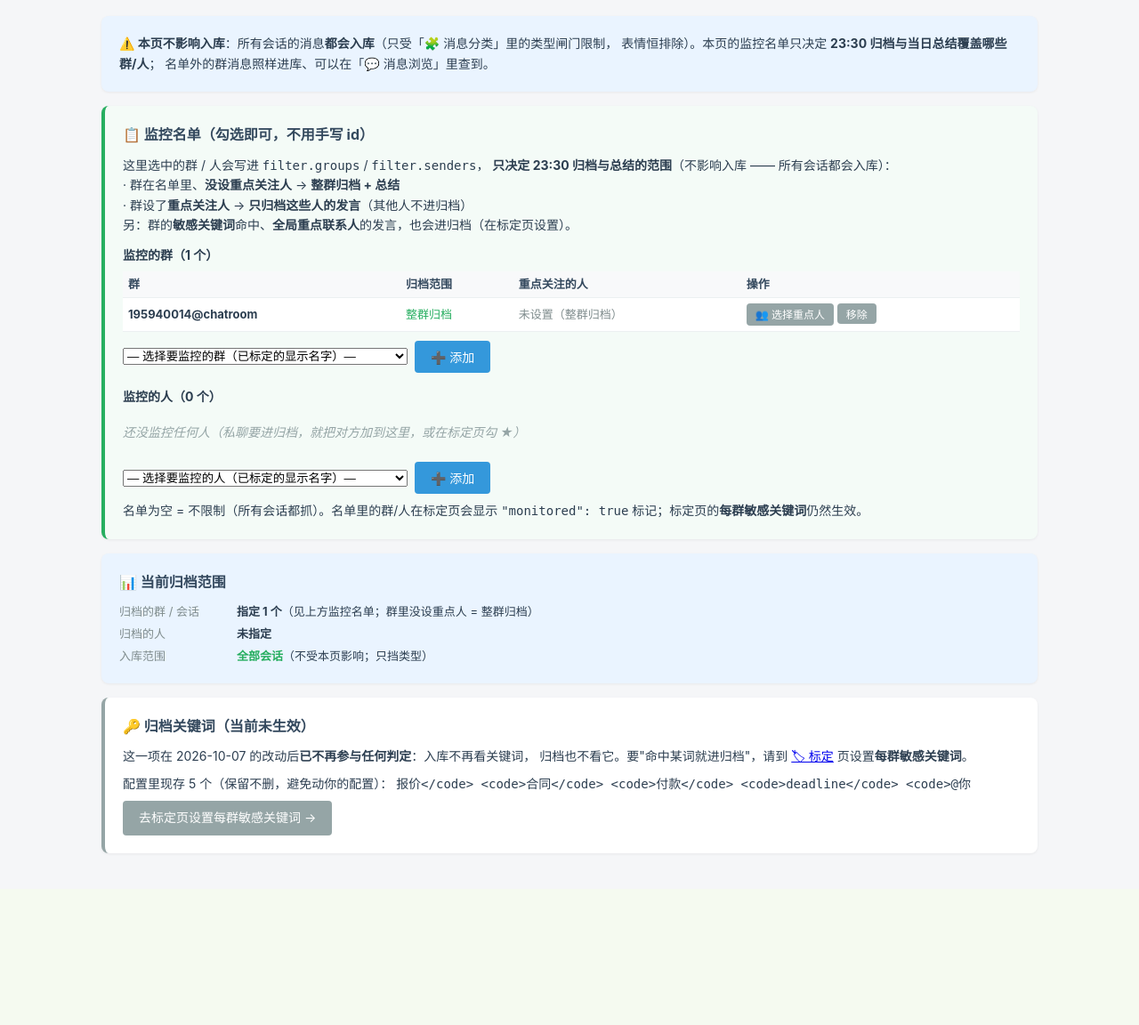
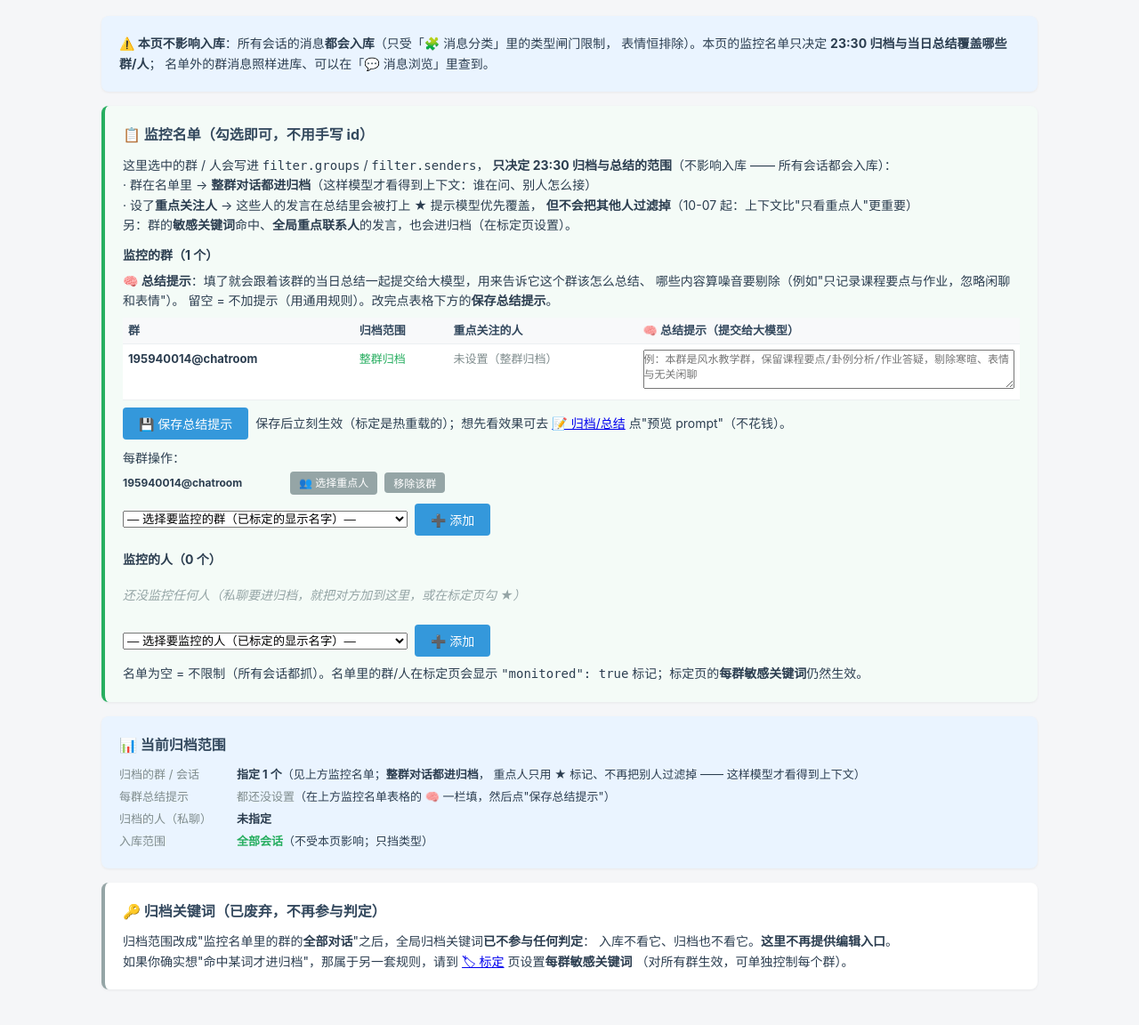
Before and after one commit to jiangbocn-sys/WeChatFerryTool, a Flask app: page /filter in a window 1280 px wide. Shown: the part 136-1288 px from the top of the page at 89% size. Before the commit the page ends 1096 px from the top, so only its background shows below. Run offline with Flask 3, Linux system fonts and the light colour scheme.

Commit message:
feat(web): 每群"总结提示"改到「监控规则」页维护 + 修正重点人过时文案
用户要求（2026-10-07）：归档范围已经是"监控名单里的群的全部对话"，所以"总结提示"更该
放在监控规则页（那页本来就按监控名单逐群列出），并且"这一栏可以改成总结提示词，允许用户编辑保存"。

改动：
- web/templates/_monitor_block.html：监控名单表格新增「🧠 总结提示」列
  （每群 <textarea name="hint_<群id>">），整张表包进 action=save_hints 的 form，
  下方「💾 保存总结提示」；表格里的"移除重点人/移出监控名单"按钮挪到表格外的操作区
  （HTML 不允许 form 嵌套；原本按钮用 form 包着，加了外层 form 后必须挪走）。
- web/app.py：
  * _config_context() 的 group_rows 增加 hint 字段；
  * config_filter_save() 新增 action=save_hints：按 hint_<群id> 全量保存，**只处理监控名单里的群**，
    清空即删除该键（不留空串），并写注释说明语义。
- web/templates/filter.html：「归档关键词（已废弃）」卡片改成说明文字 + 去标定页的指引，
  不再提供编辑表单；"当前归档范围"卡片新增"每群总结提示"状态行。
- web/templates/labels.html：保留标定页的 🧠 入口（同一份数据），文案指引"日常建议在监控规则页维护"。
- **修正过时文案**（与 10-07 新语义矛盾，且用户三个监控群都设了重点人 → 真在误导）：
  _monitor_block.html、config_focus.html 里"设了重点人就只归档这些人"改为
  "整群归档 + 这些人的发言打 ★"；config_focus_page 的 docstring 同步；
  重点人页"当前规则"新增 🧠 总结提示 状态。

回归：新增 tests/regression/wft_summary_hint_monitor_check.py（入口/保存/清空/只写名单内的群/
保存后立刻进 prompt/★ 语义与文案）；wft_monitor_check 与 wft_formstruct_check 按新语义更新
（form 数 4→5；断言改到 /filter 上，/config 只有入口卡片）。
全套 ALL 32 SUITES PASSED。

排错记录：断言曾插在"加群"之前（名单还空着）导致误判；测试名里的 emoji（🧠）在 GBK 控制台
print 时 UnicodeEncodeError 崩溃（单跑正常、run_all 失败）—— 已去掉 emoji 并给 check() 加降级。

```diff
--- a/web/app.py
+++ b/web/app.py
@@ -315,6 +315,8 @@ def _config_context() -> dict:
             "important": bool(ent.get("important")),
             "keywords": len([k for k in (ent.get("keywords") or []) if str(k).strip()]),
             "focus": [{"id": m, "name": disp("senders", m)} for m in focus],
+            # 每群"总结提示"：跟着当日总结一起提交给 LLM（存在 labels.groups.<gid>.summary_hint）
+            "hint": str(ent.get("summary_hint") or ""),
         })
     sender_rows = [{"id": s, "name": disp("senders", s)} for s in mon_senders]
 
@@ -1016,7 +1018,11 @@ def create_app() -> Flask:
 
     @app.route("/config/focus/<gid>")
     def config_focus_page(gid: str):
-        """某个群的重点关注人选择页（勾选式）。一个都不勾 = 整群归档。"""
+        """某个群的重点关注人选择页（勾选式）。
+
+        ⚠️ 10-07 起语义变了：重点人**不再过滤归档范围**（监控名单里的群一律整群归档，
+        因为总结需要上下文），勾选的作用是"在总结里打 ★"。页面文案已同步。
+        """
         cfg = load_config()
         labels = load_labels()
         g = (labels.get("groups") or {}).get(gid) or {}
@@ -1056,17 +1062,19 @@ def create_app() -> Flask:
             gname=((g.get("name") or "").strip() or gid),
             focus=focus, senders=senders,
             n_keywords=len([k for k in (g.get("keywords") or []) if str(k).strip()]),
+            hint=str(g.get("summary_hint") or ""),
         )
 
     @app.route("/config/filter/save", methods=["POST"])
     def config_filter_save():
-        """监控名单的增删改（群 / 人 / 每个群的重点关注人）。
+        """监控名单的增删改（群 / 人 / 每个群的重点关注人 / 每群总结提示）。
 
         一次请求只做一件事（`action` 决定），避免大表单里改一处丢一处：
           add_group / remove_group        —— 监控的群
           add_sender / remove_sender      —— 监控的人
           set_focus                       —— 某个群的重点关注人（复选框全量替换）
           focus_add / focus_remove        —— 单个重点成员的增删
+          save_hints                      —— **每群总结提示**（按 `hint_<群id>` 字段全量提交）
         """
         cfg = load_config()
         filt = cfg.setdefault("filter", {})
@@ -1109,6 +1117,25 @@ def create_app() -> Flask:
             filt["senders"] = [x for x in _lst("senders") if x != sid]
             if sid in (labels.get("senders") or {}):
                 labels["senders"][sid]["monitored"] = False
+        elif action == "save_hints":
+            # 每群总结提示：字段名 hint_<群id>，一次提交所有监控群的提示。
+            # ⚠️ 只处理**监控名单里**的群，避免页面之外的字段被顺手写进来。
+            saved_n = 0
+            for gkey in _lst("groups"):
+                field = f"hint_{gkey}"
+                if field not in request.form:
+                    continue
+                raw = request.form.get(field) or ""
+                hint = raw.replace("\r\n", "\n").replace("\r", "\n").strip("\n")
+                ent = lab_groups.setdefault(gkey, {})
+                ent.setdefault("name", gkey)
+                if hint.strip():
+                    ent["summary_hint"] = hint
+                else:
+                    ent.pop("summary_hint", None)   # 清空 = 删掉该键，不留空串
+                saved_n += 1
+            if not saved_n:
+                err = "没有可保存的群（监控名单为空？）"
         elif action == "set_focus":
             picked = [x.strip() for x in request.form.getlist("focus") if x.strip()]
             if gid not in lab_groups:
--- a/web/templates/_monitor_block.html
+++ b/web/templates/_monitor_block.html
@@ -5,65 +5,101 @@
     <p class="hint" style="margin:0 0 10px">
         这里选中的群 / 人会写进 <code>filter.groups</code> / <code>filter.senders</code>，
         <b>只决定 23:30 归档与总结的范围</b>（不影响入库 —— 所有会话都会入库）：
-        <br>· 群在名单里、<b>没设重点关注人</b> → <b>整群归档 + 总结</b>
-        <br>· 群设了<b>重点关注人</b> → <b>只归档这些人的发言</b>（其他人不进归档）
+        <br>· 群在名单里 → <b>整群对话都进归档</b>（这样模型才看得到上下文：谁在问、别人怎么接）
+        <br>· 设了<b>重点关注人</b> → 这些人的发言在总结里会被打上 <b>★</b> 提示模型优先覆盖，
+        <b>但不会把其他人过滤掉</b>（10-07 起：上下文比"只看重点人"更重要）
         <br>另：群的<b>敏感关键词</b>命中、<b>全局重点联系人</b>的发言，也会进归档（在标定页设置）。
     </p>
 
     <h4 style="margin:12px 0 6px">监控的群（{{ group_rows|length }} 个）</h4>
+    <p class="hint" style="margin:0 0 8px">
+        <b>🧠 总结提示</b>：填了就会跟着该群的当日总结一起提交给大模型，用来告诉它这个群该怎么总结、
+        哪些内容算噪音要剔除（例如"只记录课程要点与作业，忽略闲聊和表情"）。
+        留空 = 不加提示（用通用规则）。改完点表格下方的<b>保存总结提示</b>。
+    </p>
     {% if group_rows %}
+    {# 总结提示单独一个表单包住整张表：HTML 不允许 form 嵌套，
+       而"移除该群"按钮自己是 form，所以那个按钮放表格外面的操作区。 #}
+    <form method="POST" action="{{ url_for('config_filter_save') }}">
+    <input type="hidden" name="action" value="save_hints">
     <table style="width:100%; font-size:13px; border-collapse:collapse">
         <tr style="text-align:left; color:#7f8c8d">
             <th style="padding:4px 6px">群</th>
             <th style="padding:4px 6px">归档范围</th>
             <th style="padding:4px 6px">重点关注的人</th>
-            <th style="padding:4px 6px">操作</th>
+            <th style="padding:4px 6px; min-width:260px">🧠 总结提示（提交给大模型）</th>
         </tr>
         {% for g in group_rows %}
         <tr style="border-top:1px solid #e8f0eb">
-            <td style="padding:6px">
+            <td style="padding:6px; vertical-align:top">
                 <b>{{ g.name }}</b>
                 {% if g.name != g.id %}<div class="hint" style="margin:0"><code style="font-size:11px">{{ g.id }}</code></div>{% endif %}
             </td>
-            <td style="padding:6px">
+            <td style="padding:6px; vertical-align:top">
                 {% if g.focus %}
-                    <span style="color:#e67e22">只归档 {{ g.focus|length }} 位重点关注人</span>
+                    <span style="color:#27ae60">整群归档</span>
+                    <span class="hint" style="display:block; margin:0">其中 {{ g.focus|length }} 位重点人
+                        在总结里打 <b>★</b>（不过滤其他人）</span>
                 {% else %}
                     <span style="color:#27ae60">整群归档</span>
                     {% if g.keywords %}<span class="hint" style="display:block; margin:0">另有 {{ g.keywords }} 个敏感关键词会命中</span>{% endif %}
                 {% endif %}
             </td>
-            <td style="padding:6px">
+            <td style="padding:6px; vertical-align:top">
                 {% if g.focus %}
                     {% for f in g.focus %}
                     <span style="display:inline-block; background:#eaf4ff; border-radius:10px; padding:2px 8px; margin:2px 4px 2px 0">
                         {{ f.name }}
-                        <form method="POST" action="{{ url_for('config_filter_save') }}" style="display:inline"
-                              onsubmit="return confirm('把 {{ f.name }} 从重点关注人里移除？')">
-                            <input type="hidden" name="action" value="focus_remove">
-                            <input type="hidden" name="group" value="{{ g.id }}">
-                            <input type="hidden" name="sender" value="{{ f.id }}">
-                            <button type="submit" class="secondary" style="padding:0 5px; font-size:11px; border:none; background:none; color:#e74c3c; cursor:pointer">✕</button>
-                        </form>
+                        <button type="submit" form="rm-focus-{{ g.id }}-{{ loop.index }}" class="secondary"
+                                style="padding:0 5px; font-size:11px; border:none; background:none; color:#e74c3c; cursor:pointer">✕</button>
                     </span>
                     {% endfor %}
                 {% else %}
                     <span class="muted">未设置（整群归档）</span>
                 {% endif %}
             </td>
-            <td style="padding:6px; white-space:nowrap">
-                <a class="button secondary" style="padding:3px 10px; font-size:12px"
-                   href="{{ url_for('config_focus_page', gid=g.id) }}">👥 选择重点人</a>
-                <form method="POST" action="{{ url_for('config_filter_save') }}" style="display:inline"
-                      onsubmit="return confirm('把该群移出监控名单？（归档里将不再包含它）')">
-                    <input type="hidden" name="action" value="remove_group">
-                    <input type="hidden" name="group" value="{{ g.id }}">
-                    <button type="submit" class="secondary" style="padding:3px 10px; font-size:12px">移除</button>
-                </form>
+            <td style="padding:6px; vertical-align:top">
+                <textarea name="hint_{{ g.id }}" rows="3" style="width:100%; font-size:12px"
+                          placeholder="例：本群是风水教学群，保留课程要点/卦例分析/作业答疑，剔除寒暄、表情与无关闲聊">{{ g.hint }}</textarea>
             </td>
         </tr>
         {% endfor %}
     </table>
+    <div style="margin-top:8px; display:flex; gap:8px; align-items:center; flex-wrap:wrap">
+        <button type="submit">💾 保存总结提示</button>
+        <span class="hint" style="margin:0">
+            保存后立刻生效（标定是热重载的）；想先看效果可去
+            <a href="{{ url_for('digest_page') }}">📝 归档/总结</a> 点"预览 prompt"（不花钱）。
+        </span>
+    </div>
+    </form>
+
+    {# 每群的操作按钮（移除重点人 / 移出监控名单）：这些必须是独立表单，放表格外面 #}
+    <div style="margin-top:10px">
+        <div class="hint" style="margin:0 0 4px">每群操作：</div>
+        {% for g in group_rows %}
+        <div style="display:flex; gap:8px; align-items:center; margin:3px 0; flex-wrap:wrap">
+            <b style="font-size:12px; min-width:180px">{{ g.name }}</b>
+            {% for f in g.focus %}
+            <form id="rm-focus-{{ g.id }}-{{ loop.index }}" method="POST" style="display:inline"
+                  action="{{ url_for('config_filter_save') }}"
+                  onsubmit="return confirm('把 {{ f.name }} 从重点关注人里移除？')">
+                <input type="hidden" name="action" value="focus_remove">
+                <input type="hidden" name="group" value="{{ g.id }}">
+                <input type="hidden" name="sender" value="{{ f.id }}">
+            </form>
+            {% endfor %}
+            <a class="button secondary" style="padding:3px 10px; font-size:12px"
+               href="{{ url_for('config_focus_page', gid=g.id) }}">👥 选择重点人</a>
+            <form method="POST" action="{{ url_for('config_filter_save') }}" style="display:inline"
+                  onsubmit="return confirm('把该群移出监控名单？（归档里将不再包含它）')">
+                <input type="hidden" name="action" value="remove_group">
+                <input type="hidden" name="group" value="{{ g.id }}">
+                <button type="submit" class="secondary" style="padding:3px 10px; font-size:12px">移除该群</button>
+            </form>
+        </div>
+        {% endfor %}
+    </div>
     {% else %}
     <p class="empty" style="margin:0">还没监控任何群 —— 用下面的下拉框添加（留空 = 所有会话都抓）</p>
     {% endif %}
--- a/web/templates/filter.html
+++ b/web/templates/filter.html
@@ -25,7 +25,6 @@
 
 {% set grp = cfg.get('groups') or [] %}
 {% set snd = cfg.get('senders') or [] %}
-{% set kw  = cfg.get('keywords') or [] %}
 
 <div class="card" style="background:#eaf4ff">
     <h3 style="margin-top:0">📊 当前归档范围</h3>
@@ -33,12 +32,22 @@
         <div class="k">归档的群 / 会话</div>
         <div class="v">
             {% if grp %}
-                <strong>指定 {{ grp|length }} 个</strong>（见上方监控名单；群里没设重点人 = 整群归档）
+                <strong>指定 {{ grp|length }} 个</strong>（见上方监控名单；<b>整群对话都进归档</b>，
+                重点人只用 ★ 标记、不再把别人过滤掉 —— 这样模型才看得到上下文）
             {% else %}
                 <strong style="color:#27ae60">未指定</strong>（不按群归档）
             {% endif %}
         </div>
-        <div class="k">归档的人</div>
+        <div class="k">每群总结提示</div>
+        <div class="v">
+            {% set hinted = group_rows | selectattr('hint') | list %}
+            {% if hinted %}
+                <strong>{{ hinted|length }}</strong> 个群已设置（在上方监控名单表格里编辑）
+            {% else %}
+                <span class="muted">都还没设置</span>（在上方监控名单表格的 🧠 一栏填，然后点"保存总结提示"）
+            {% endif %}
+        </div>
+        <div class="k">归档的人（私聊）</div>
         <div class="v">
             {% if snd %}
                 <strong>指定 {{ snd|length }} 个</strong>（见上方监控名单）
@@ -54,16 +63,13 @@
 </div>
 
 <div class="card" style="border-left:4px solid #95a5a6">
-    <h3 style="margin-top:0">🔑 归档关键词（当前未生效）</h3>
-    <p class="hint" style="margin:0 0 8px">
-        这一项在 2026-10-07 的改动后<b>已不再参与任何判定</b>：入库不再看关键词，
-        归档也不看它。要"命中某词就进归档"，请到
-        <a href="{{ url_for('labels_page') }}">🏷 标定</a> 页设置<b>每群敏感关键词</b>。
+    <h3 style="margin-top:0">🔑 归档关键词（已废弃，不再参与判定）</h3>
+    <p class="hint" style="margin:0">
+        归档范围改成"监控名单里的群的<b>全部对话</b>"之后，全局归档关键词<b>已不参与任何判定</b>：
+        入库不看它、归档也不看它。<b>这里不再提供编辑入口</b>。
+        <br>如果你确实想"命中某词才进归档"，那属于另一套规则，请到
+        <a href="{{ url_for('labels_page') }}">🏷 标定</a> 页设置<b>每群敏感关键词</b>
+        （对所有群生效，可单独控制每个群）。
     </p>
-    {% if kw %}
-    <div class="hint" style="margin-bottom:8px">配置里现存 {{ kw|length }} 个（保留不删，避免动你的配置）：
-        <code>{{ kw|join('</code> <code>') }}</code></div>
-    {% endif %}
-    <a class="button secondary" href="{{ url_for('labels_page') }}">去标定页设置每群敏感关键词 →</a>
 </div>
 {% endblock %}
--- a/web/templates/labels.html
+++ b/web/templates/labels.html
@@ -229,6 +229,9 @@
                     这段话会**原样跟着本群的发言记录一起提交给大模型**，用来告诉它这个群该怎么总结、
                     哪些内容算噪音要剔除。群主题差别大时特别有用（例如"只关心报价与交期，忽略闲聊"）。
                     留空 = 不加提示（用通用总结规则）。
+                    <br>💡 <b>日常建议在
+                    <a href="{{ url_for('filter_page') }}">🎯 监控规则</a>
+                    页维护</b>（那里按监控名单逐群列出，改起来更顺手）；本页这个入口保留，两处写的是同一份数据。
                 </div>
             </div>
         </details>
```
Also changed, not shown: docs/checkpoint.md (+21 -0 lines), tests/regression/wft_formstruct_check.py (+3 -1 lines), tests/regression/wft_monitor_check.py (+25 -4 lines), tests/regression/wft_summary_hint_monitor_check.py (added, +152 -0 lines), web/templates/config_focus.html (+8 -4 lines).
